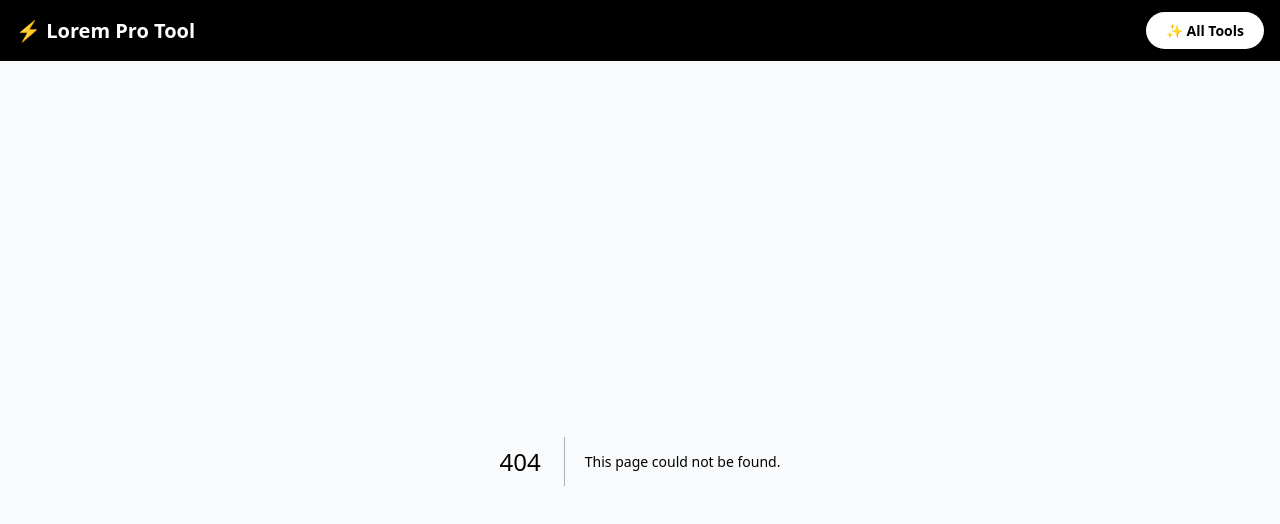
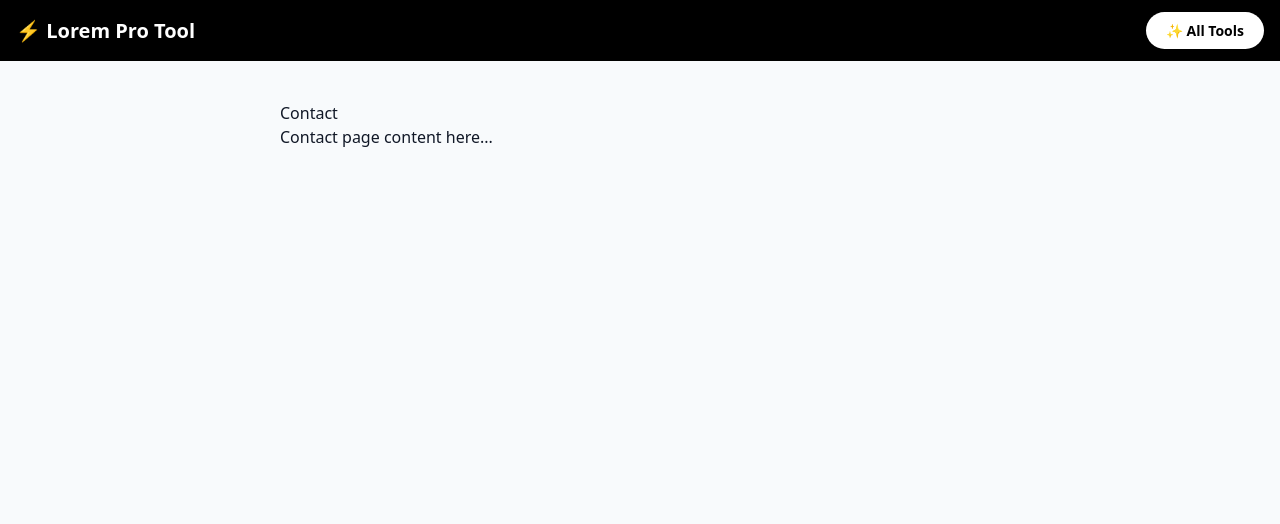
Before and after one commit to Ravs10/lorem-pro-tool, a Next.js app: page /privacy in a window 1280 px wide. Before the commit this address had no page. Shown: the top 524 px of the page. Built offline with nearby package versions, Linux system fonts and the light colour scheme.

Commit message:
Add Privacy component with contact page layout

```diff
--- /dev/null
+++ b/app/privacy/page.tsx
@@ -0,0 +1,8 @@
+export default function Privacy() {
+  return (
+    <div style={{padding:"40px", maxWidth:"800px", margin:"auto"}}>
+      <h1>Contact</h1>
+      <p>Contact page content here...</p>
+    </div>
+  );
+}
```
